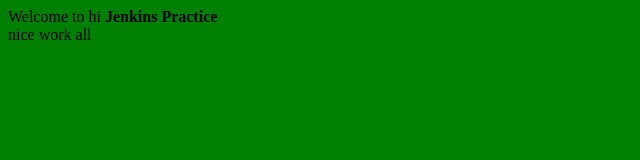
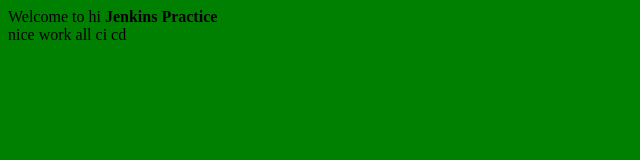
Before and after one commit to Anikety7521/jenkis_practice1, a plain HTML site: page index.html in a window 1280 px wide. Shown: the full height of the page, 0-640 px from the left. Drawn offline with Linux system fonts and the light colour scheme.

Commit message:
Update index.html

```diff
--- a/index.html
+++ b/index.html
@@ -1,5 +1,5 @@
 <body bgcolor='green'>
 Welcome to hi <b>Jenkins Practice</b> <br>
 nice work all
-
+ci cd
 </body>
```
